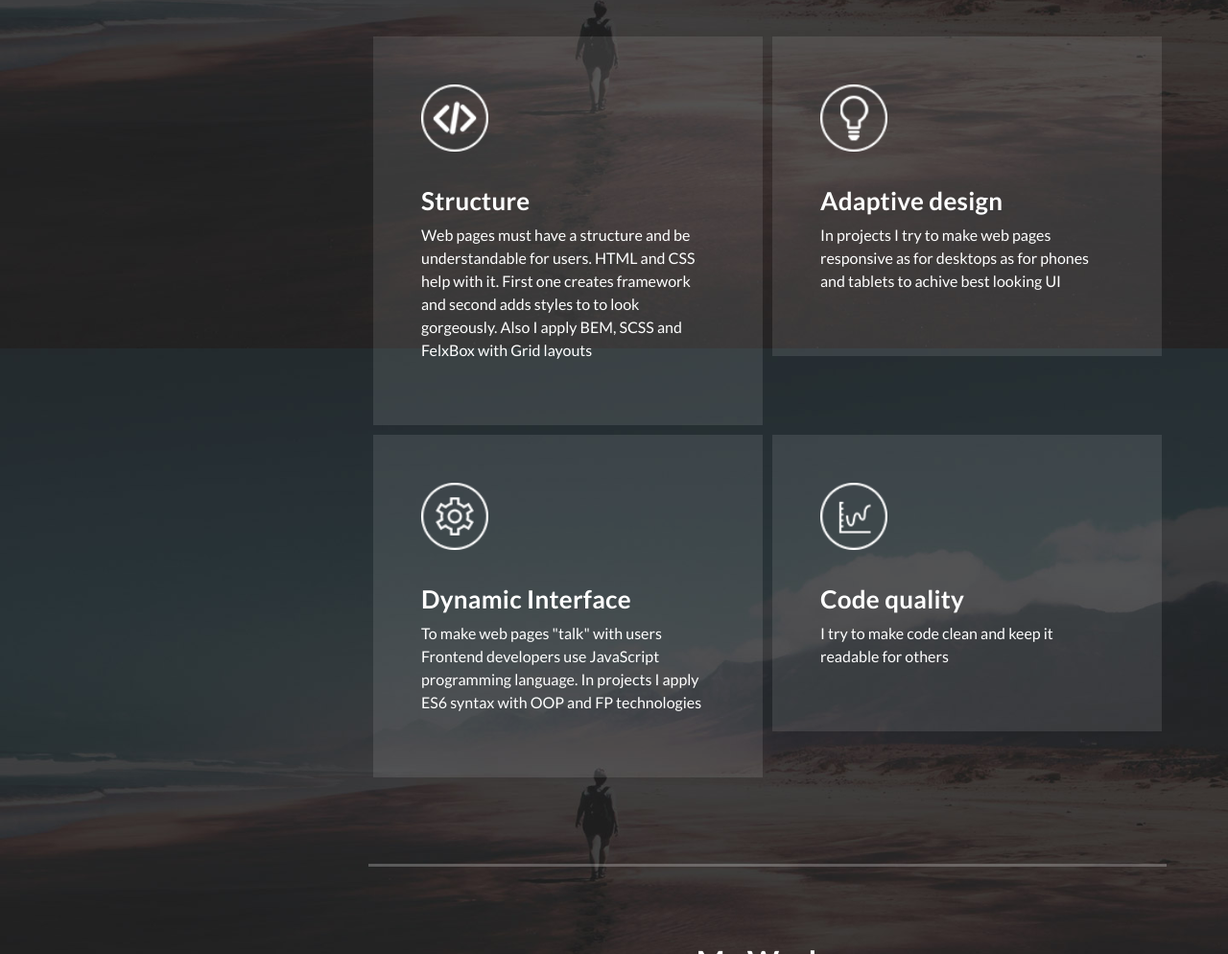
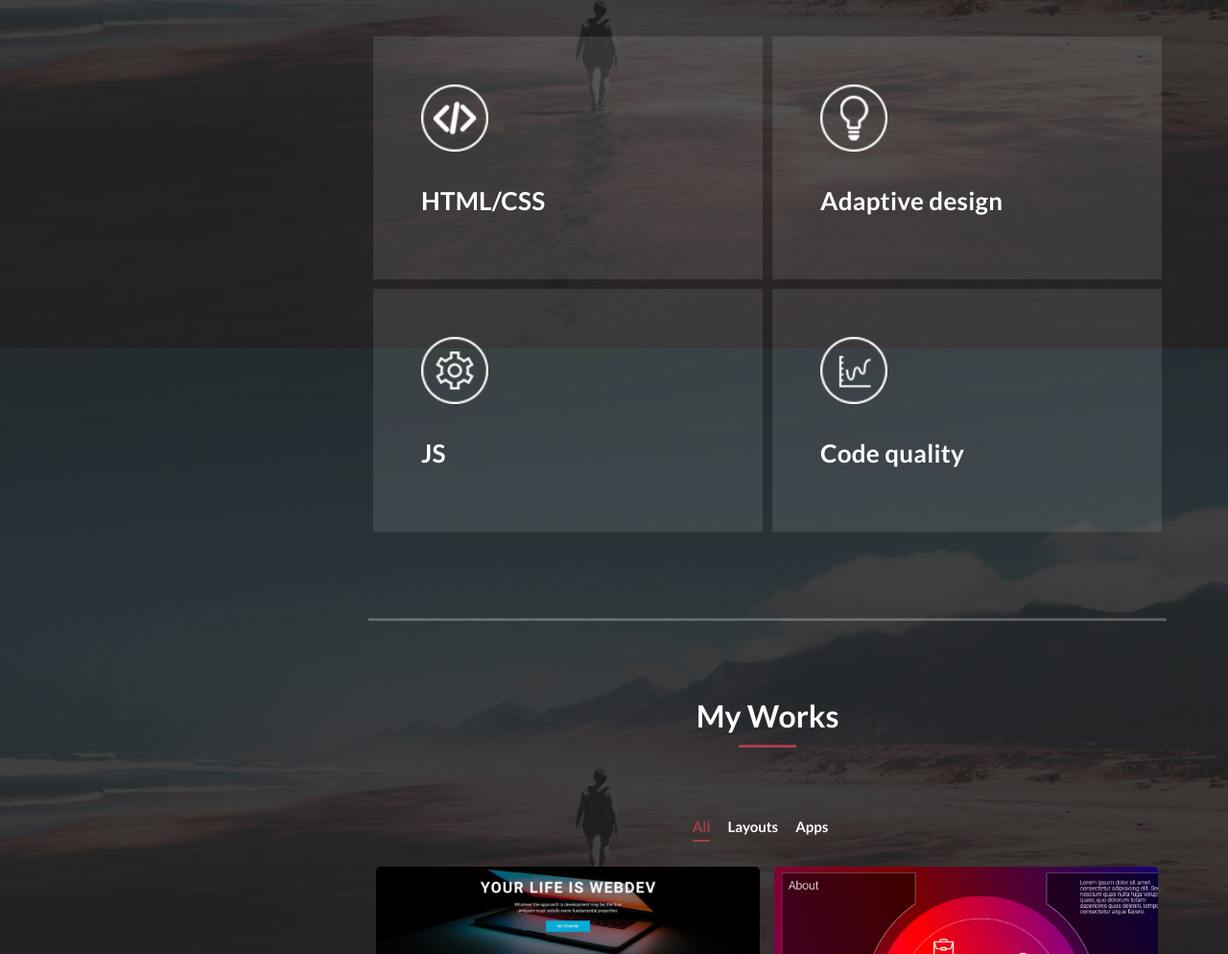
Before and after one commit to Namir7/portfolio, a website: page index.html in a window 1280 px wide. Shown: the part 1237-2231 px from the top of the page at 96% size. Drawn offline with Linux system fonts and the light colour scheme.

Commit message:
feat:modified skills sections

```diff
--- a/index.html
+++ b/index.html
@@ -164,11 +164,12 @@ https://templatemo.com/tm-531-reflux
           <div class="col-md-6">
             <div class="service-item">
               <div class="first-service-icon service-icon"></div>
-              <h4>Structure</h4>
+              <h4>HTML/CSS</h4>
+              <!-- <h4>Structure</h4> -->
               <p>
-                Web pages must have a structure and be understandable for users. HTML and CSS help with it. First
+                <!-- Web pages must have a structure and be understandable for users. HTML and CSS help with it. First
                 one creates framework and second adds styles to to look gorgeously. Also I apply BEM, SCSS
-                and FelxBox with Grid layouts
+                and FelxBox with Grid layouts -->
               </p>
             </div>
           </div>
@@ -178,8 +179,8 @@ https://templatemo.com/tm-531-reflux
               <div class="second-service-icon service-icon"></div>
               <h4>Adaptive design</h4>
               <p>
-                In projects I try to make web pages responsive as for desktops as for phones and tablets to achive best
-                looking UI
+                <!-- In projects I try to make web pages responsive as for desktops as for phones and tablets to achive best
+                looking UI -->
               </p>
             </div>
           </div>
@@ -187,10 +188,11 @@ https://templatemo.com/tm-531-reflux
           <div class="col-md-6">
             <div class="service-item">
               <div class="third-service-icon service-icon"></div>
-              <h4>Dynamic Interface</h4>
+              <h4>JS</h4>
+              <!-- <h4>Dynamic interface</h4> -->
               <p>
-                To make web pages "talk" with users Frontend developers use JavaScript programming language. In projects
-                I apply ES6 syntax with OOP and FP technologies
+                <!-- To make web pages "talk" with users Frontend developers use JavaScript programming language. In projects
+                I apply ES6 syntax with OOP and FP technologies -->
               </p>
             </div>
           </div>
@@ -200,7 +202,7 @@ https://templatemo.com/tm-531-reflux
               <div class="fourth-service-icon service-icon"></div>
               <h4>Code quality</h4>
               <p>
-                I try to make code clean and keep it readable for others
+                <!-- I try to make code clean and keep it readable for others -->
               </p>
             </div>
           </div>
```
